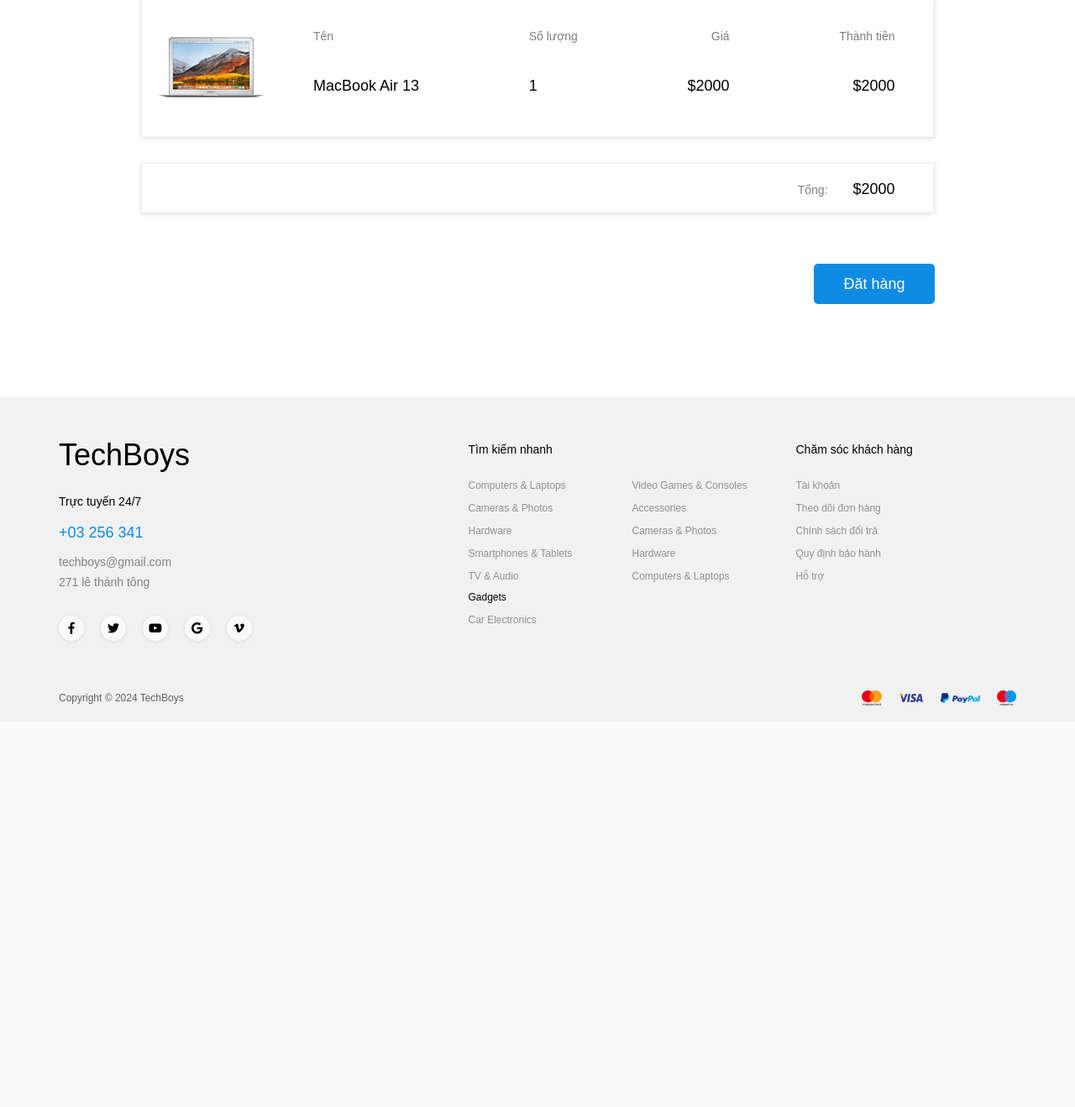
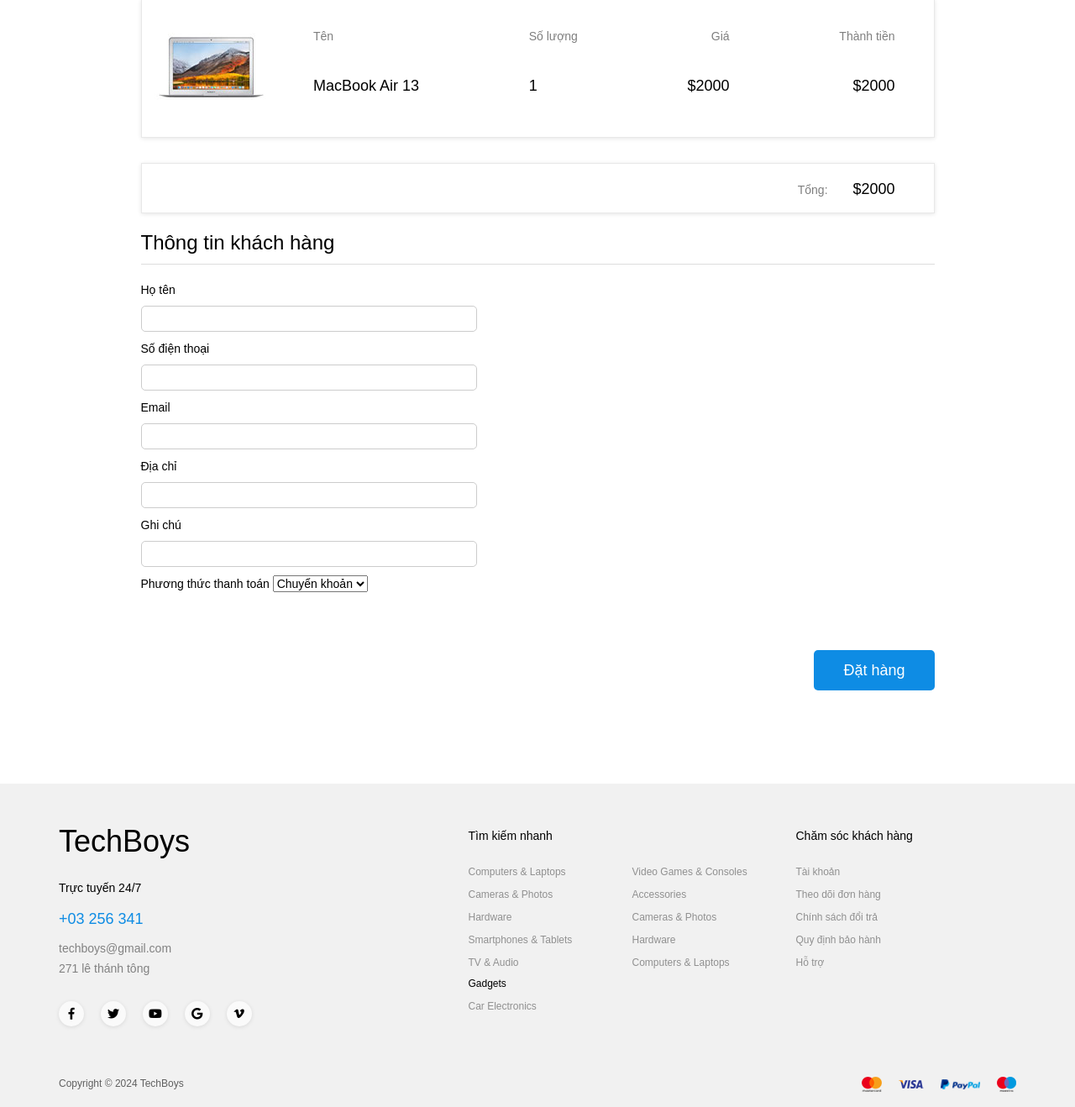
Before and after one commit to huylee47/PRO1014, a PHP site: page /Techboys/view/index.php?act=giohang in a window 1280 px wide. Shown: the part 498-1816 px from the top of the page at 84% size. Before the commit the page ends 1338 px from the top, so only its background shows below. Run offline with PHP 8.4, Linux system fonts and the light colour scheme; data that the repository does not hold is empty.

Commit message:
gio hang

```diff
--- a/Techboys/admin/index.php
+++ b/Techboys/admin/index.php
@@ -25,6 +25,7 @@
             case 'chitietsanpham':
                 require_once "chitietsanpham.php";
                 break;
+
         }
     }
 }
--- a/Techboys/view/giohang.php
+++ b/Techboys/view/giohang.php
@@ -15,8 +15,7 @@
 						<ul class="cart_list">
 							<li class="cart_item clearfix">
 								<div class="cart_item_image"><img src="images/shopping_cart.jpg" alt=""></div>
-										<div
-											class="cart_item_info d-flex flex-md-row flex-column justify-content-between">
+								<div class="cart_item_info d-flex flex-md-row flex-column justify-content-between">
 									<div class="cart_item_name cart_info_col">
 										<div class="cart_item_title">Tên</div>
 										<div class="cart_item_text">MacBook Air 13</div>
@@ -38,7 +37,6 @@
 							</li>
 						</ul>
 					</div>
-
 					<!-- Order Total -->
 				<div class="order_total">
 								<div class="order_total_content text-md-right">
@@ -46,9 +44,44 @@
 									<div class="order_total_amount">$2000</div>
 								</div>
 							</div>
+					<br>
+					<form action="">
+						<h3>Thông tin khách hàng</h3>
+						<div>
+							<label for="">Họ tên</label>
+							<input required type="text" name="hoten">
+						</div>
+						<div>
+							<label for="">Số điện thoại</label>
+							<input required type="text" name="sdt">
+						</div>
+						<div>
+							<label for="">Email</label>
+							<input required type="text" name="email">
+						</div>
+						<div>
+							<label for="">Địa chỉ</label>
+							<input required type="text" name="diachi">
+						</div>
+						<div>
+							<label for="">Ghi chú</label>
+							<input required type="text" name="ghichu">
+						</div>
+						<div>
+        <label >Phương thức thanh toán</label>
+        <select  name="payment-method" required>
+            <option value="transfer">Chuyển khoản</option>
+            <option value="cash">Tiền mặt</option>
+            <!-- Thêm các phương thức thanh toán khác tại đây -->
+        </select>
+    </div>
+				</div>
+				</form>
 
+
+				<div>
 			<div class="cart_buttons">
-								<button type="button" class="button cart_button_checkout">Đăt hàng</button>
+						<button type="button" class="button cart_button_checkout">Đặt hàng</button>
 					</div>
 				</div>
 			</div>
--- a/Techboys/view/styles/cart_styles.css
+++ b/Techboys/view/styles/cart_styles.css
@@ -716,32 +716,7 @@
 {
 	color: #0e8ce4;
 }
-select
-{
-	display: inline;
-	border: 0;
-	width: auto;
-	margin-left: 10px;
-	outline: none;
-	-webkit-appearance: none;
-	-moz-appearance: none;
-	border-bottom: 2px solid #555;
-	color: #7b00ff;
-	-webkit-transition: all .4s ease-in-out;
-	transition: all .4s ease-in-out;
-}
-select:hover
-{
-	cursor: pointer;
-}
-select option
-{
-	border: 0;
-	border-bottom: 1px solid #555;
-	padding: 10px;
-	-webkit-appearance: none;
-	-moz-appearance: none;
-}
+
 .header_search_button
 {
 	position: absolute;
@@ -1641,4 +1616,53 @@
 .logos_list li:last-child
 {
 	margin-right: 0px;
-}
+}/* Apply consistent font styles */
+button, input, select, textarea {
+	font-family: 'Arial', sans-serif;
+	font-size: 100%;
+  }
+
+  /* Style the form elements */
+  input[type="text"],
+
+  textarea {
+	display: flex;
+	width: 400px;
+	padding: 4px;
+	border: 1px solid #ccc;
+	border-radius: 5px;
+	margin-bottom: 10px;
+  }
+
+  /* CSS cho bảng tổng tiền */
+  .billing-info, .order-summary {
+	margin-top: -400px;
+	width: 48%;
+	padding: 20px;
+	border: 1px solid #ddd;
+	border-radius: 4px;
+	float: right;
+}
+.order-summary {
+	background-color: #f8f8f8;
+}
+h3 {
+	border-bottom: 1px solid #ddd;
+	padding-bottom: 10px;
+	margin-bottom: 20px;
+}
+table {
+	width: 100%;
+	border-collapse: collapse;
+}
+th, td {
+	text-align: left;
+	padding: 8px;
+	border-bottom: 1px solid #ddd;
+}
+th {
+	background-color: #f2f2f2;
+}
+.total-row th, .total-row td {
+	font-weight: bold;
+}
--- a/Techboys/view/styles/dangnhap.css
+++ b/Techboys/view/styles/dangnhap.css
@@ -4,7 +4,7 @@
 	font-family: 'Arial', sans-serif;
 }
 body{
-    background-image: ;
+    background-color: rgb(0, 0, 0) ;
     background-size: cover;
     background-repeat: no-repeat;
     background-position: center;
--- a/Techboys/view/styles/main_styles.css
+++ b/Techboys/view/styles/main_styles.css
@@ -700,32 +700,7 @@
 {
 	color: #0e8ce4;
 }
-select
-{
-	display: inline;
-	border: 0;
-	width: auto;
-	margin-left: 10px;
-	outline: none;
-	-webkit-appearance: none;
-	-moz-appearance: none;
-	border-bottom: 2px solid #555;
-	color: #7b00ff;
-	-webkit-transition: all .4s ease-in-out;
-	transition: all .4s ease-in-out;
-}
-select:hover
-{
-	cursor: pointer;
-}
-select option
-{
-	border: 0;
-	border-bottom: 1px solid #555;
-	padding: 10px;
-	-webkit-appearance: none;
-	-moz-appearance: none;
-}
+
 .header_search_button
 {
 	position: absolute;
```
Also changed, not shown: Techboys/admin/model/hoadon.php (added), Techboys/admin/view/hoadon/list.php (added). Lines whose indentation alone changed are shown as unchanged.
